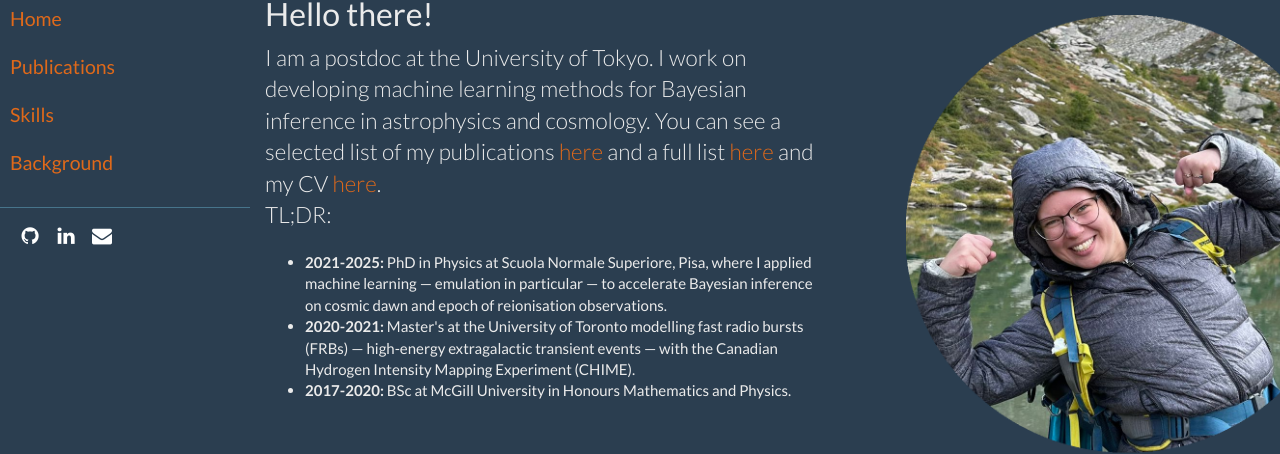
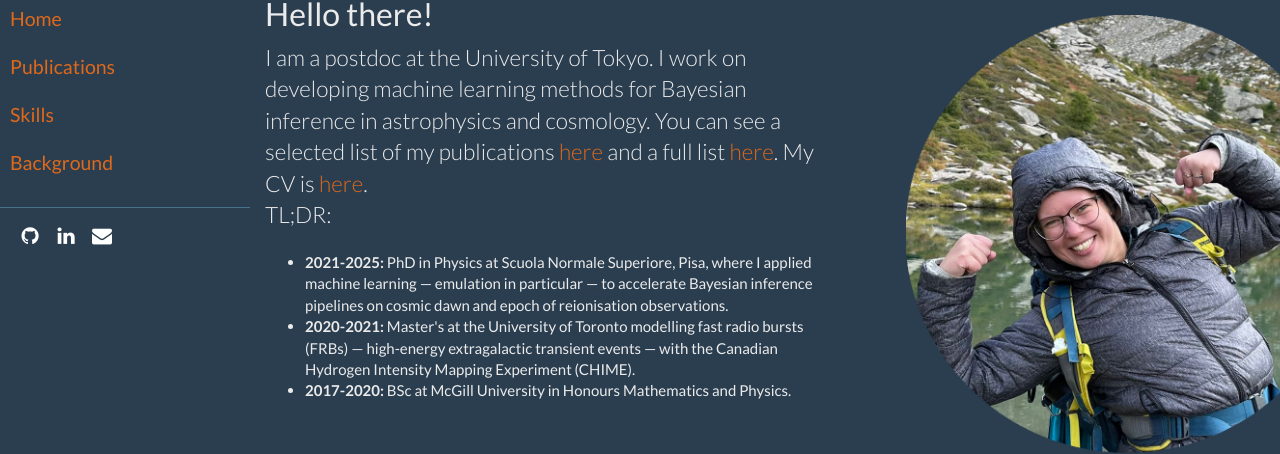
Before and after one commit to DanielaBreitman/DanielaBreitman.github.io, a Jekyll site: the page built from index.html, in a window 1280 px wide. Shown: the part 264-718 px from the top of the page. Built offline with Jekyll 4.4.1, drawn with Linux system fonts in a browser that asks for light colours; a style sheet for code colours, icons or effects is not loaded.

Commit message:
update pub format

```diff
--- a/index.html
+++ b/index.html
@@ -10,11 +10,11 @@ layout: default
                 I work on developing machine learning methods for Bayesian inference in astrophysics and cosmology.
                 You can see a selected list of my publications
                 <a href="/docs/publications/">here</a>
-                and a full list <a href="https://ui.adsabs.harvard.edu/search/q=%20author%3A%22breitman%2C%20daniela%22&sort=date%20desc%2C%20bibcode%20desc&p_=0" target="_blank" rel="noopener noreferrer">here</a>
-                and my CV <a href="{{ "/Files/CV.pdf" | relative_url }}" target="_blank" rel="noopener noreferrer">here</a>.
+                and a full list <a href="https://ui.adsabs.harvard.edu/search/q=%20author%3A%22breitman%2C%20daniela%22&sort=date%20desc%2C%20bibcode%20desc&p_=0" target="_blank" rel="noopener noreferrer">here</a>.
+                My CV is <a href="{{ "/Files/CV.pdf" | relative_url }}" target="_blank" rel="noopener noreferrer">here</a>.
                 <br> TL;DR:
                 <ul>
-                    <li> <b>2021-2025:</b> PhD in Physics at Scuola Normale Superiore, Pisa, where I applied machine learning — emulation in particular — to accelerate Bayesian inference on cosmic dawn and epoch of reionisation observations.</li>
+                    <li> <b>2021-2025:</b> PhD in Physics at Scuola Normale Superiore, Pisa, where I applied machine learning — emulation in particular — to accelerate Bayesian inference pipelines on cosmic dawn and epoch of reionisation observations.</li>
                     <li> <b>2020-2021:</b> Master's at the University of Toronto
                         modelling fast radio bursts (FRBs) — high-energy extragalactic transient events — with the
                         Canadian Hydrogen Intensity Mapping Experiment (CHIME).</li>
```
